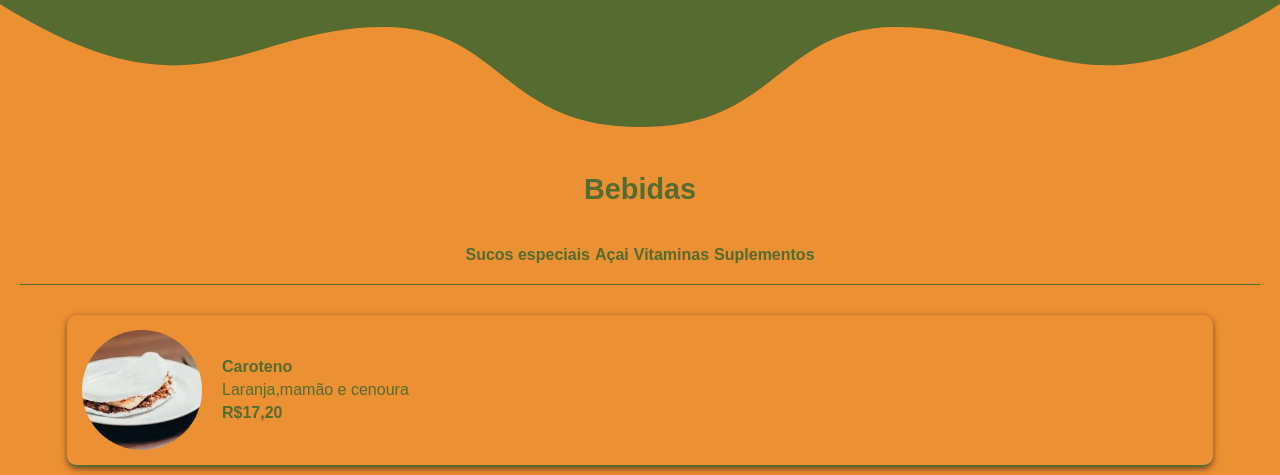
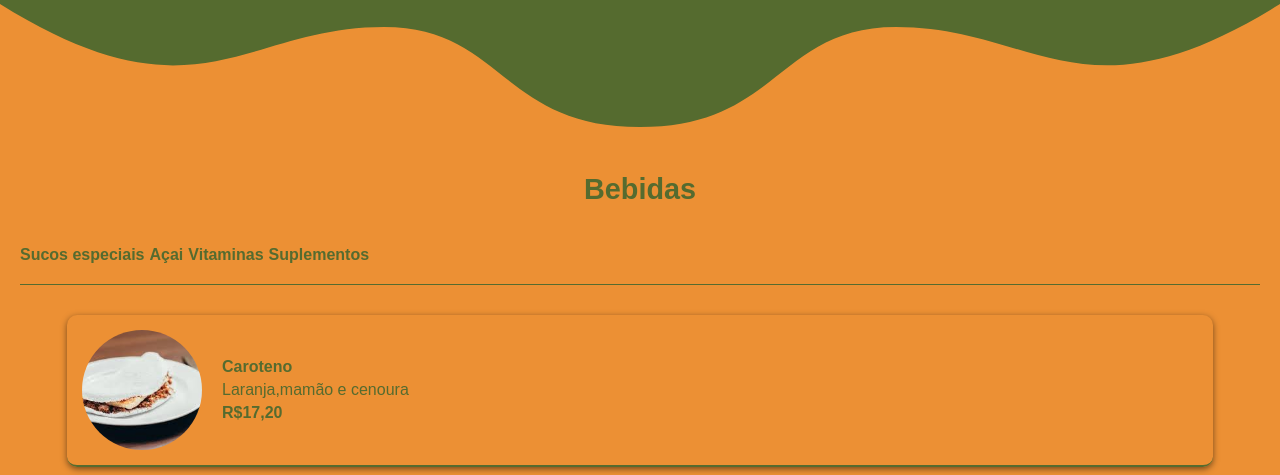
Before and after one commit to lucasdantaas/manga, a Flask app: page / in a window 1280 px wide. Shown: the part 4838-5313 px from the top of the page. Run offline with Flask 3, Linux system fonts and the light colour scheme.

Commit message:
Add files via upload

```diff
--- a/src/static/css/index.css
+++ b/src/static/css/index.css
@@ -40,10 +40,9 @@ body {
 }
 
 .menu2 {
-
+    display: flex;
     padding: 20px 0;
     overflow-x: auto;
-    white-space: nowrap;
     text-align: center;
     border-bottom: 1px solid #556b2f;
 }
@@ -57,7 +56,6 @@ body {
     margin: 0;
     padding: 0;
     display: flex;
-    justify-content: center;
     flex-wrap: wrap;
     gap: 5px;
 }
```
